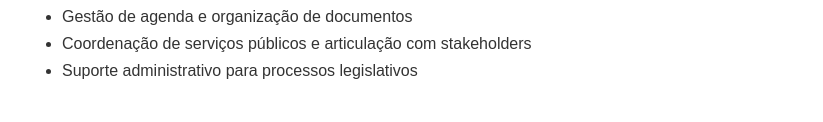
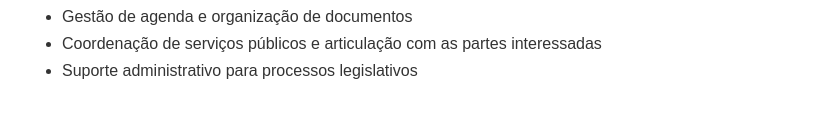
Before and after one commit to Testadortest2025/cv_ptbr_simples, a plain HTML site: page index.html in a window 1280 px wide. Shown: the part 523-645 px from the top of the page, without its empty margins (228-1051 px from the left). Drawn offline with Linux system fonts and the light colour scheme.

Commit message:
Update index.html

```diff
--- a/index.html
+++ b/index.html
@@ -83,7 +83,7 @@
             <div class="period">Abr 2023 – Maio 2024 | Recife, Brasil</div>
             <ul class="responsibilities">
                 <li>Gestão de agenda e organização de documentos</li>
-                <li>Coordenação de serviços públicos e articulação com stakeholders</li>
+                <li>Coordenação de serviços públicos e articulação com as partes interessadas</li>
                 <li>Suporte administrativo para processos legislativos</li>
             </ul>
         </div>
```
